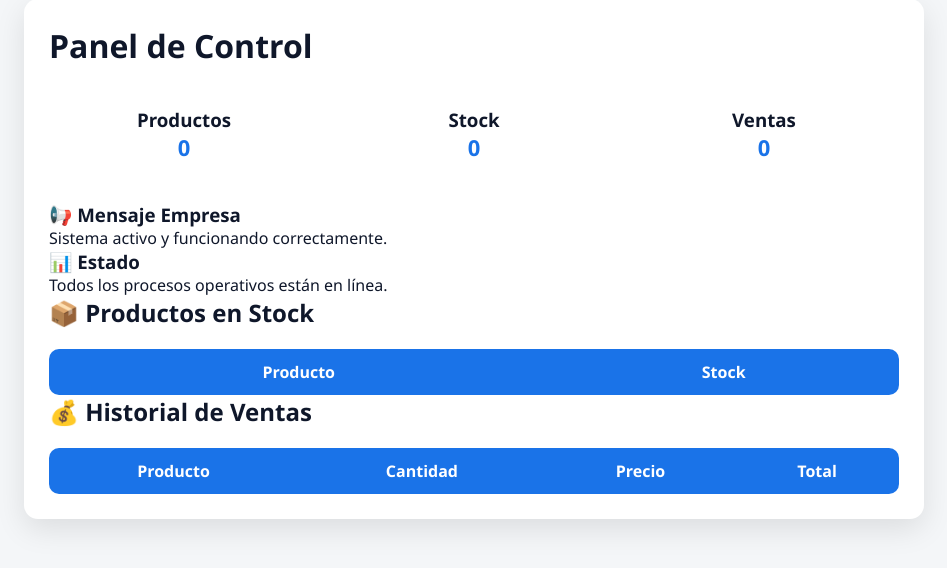
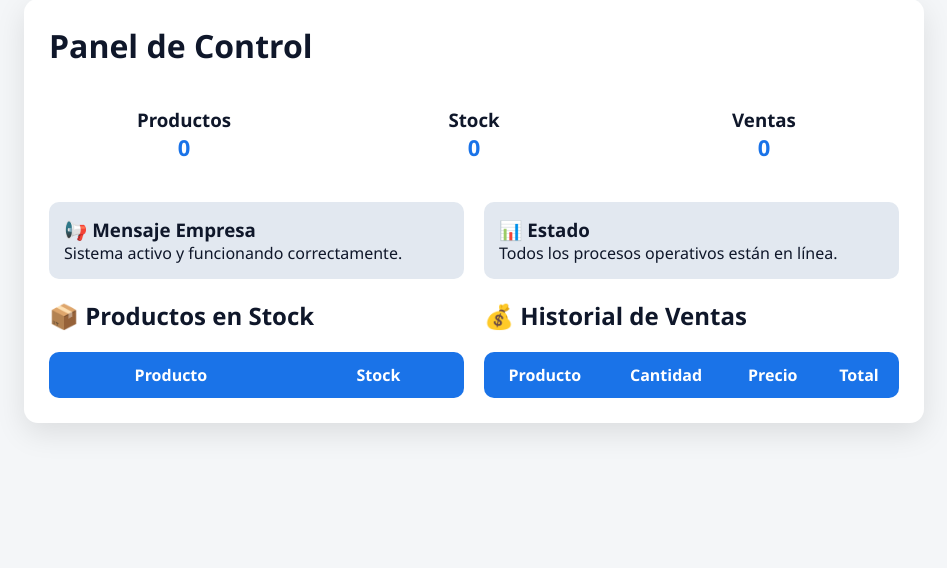
Before and after one commit to Pag-Web631/SistemaVentas, a PHP site: page / in a window 1280 px wide. Shown: the part 136-704 px from the top of the page, without its empty margins (166-1113 px from the left). Run offline with PHP 8.4, Linux system fonts and the light colour scheme; lists and menus that the app fills with data are empty.

Commit message:
Update styles.css

```diff
--- a/styles.css
+++ b/styles.css
@@ -13,7 +13,31 @@
     --primary: #1a73e8;
     --secondary: #2563eb;
 }
+/* MENSAJES EMPRESA */
+.empresa-box {
+    display: flex;
+    gap: 20px;
+    margin: 20px 0;
+}
 
+.box {
+    flex: 1;
+    background: #e2e8f0;
+    padding: 15px;
+    border-radius: 10px;
+}
+
+/* TABLAS LADO A LADO */
+.datos {
+    display: flex;
+    gap: 20px;
+    flex-wrap: wrap;
+}
+
+.tabla-box {
+    flex: 1;
+    min-width: 300px;
+}
 /* ===== DARK MODE ===== */
 body.dark {
     --bg: #0f172a;
```
